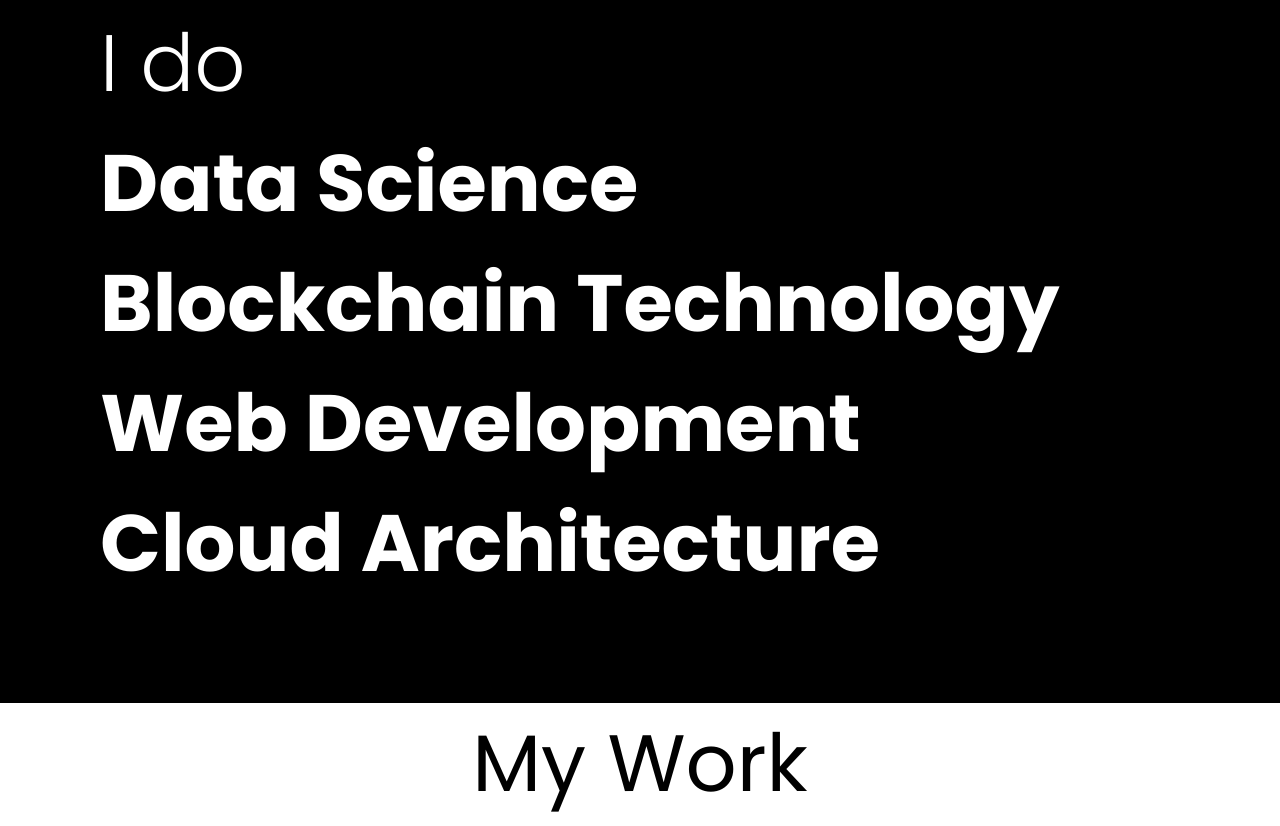
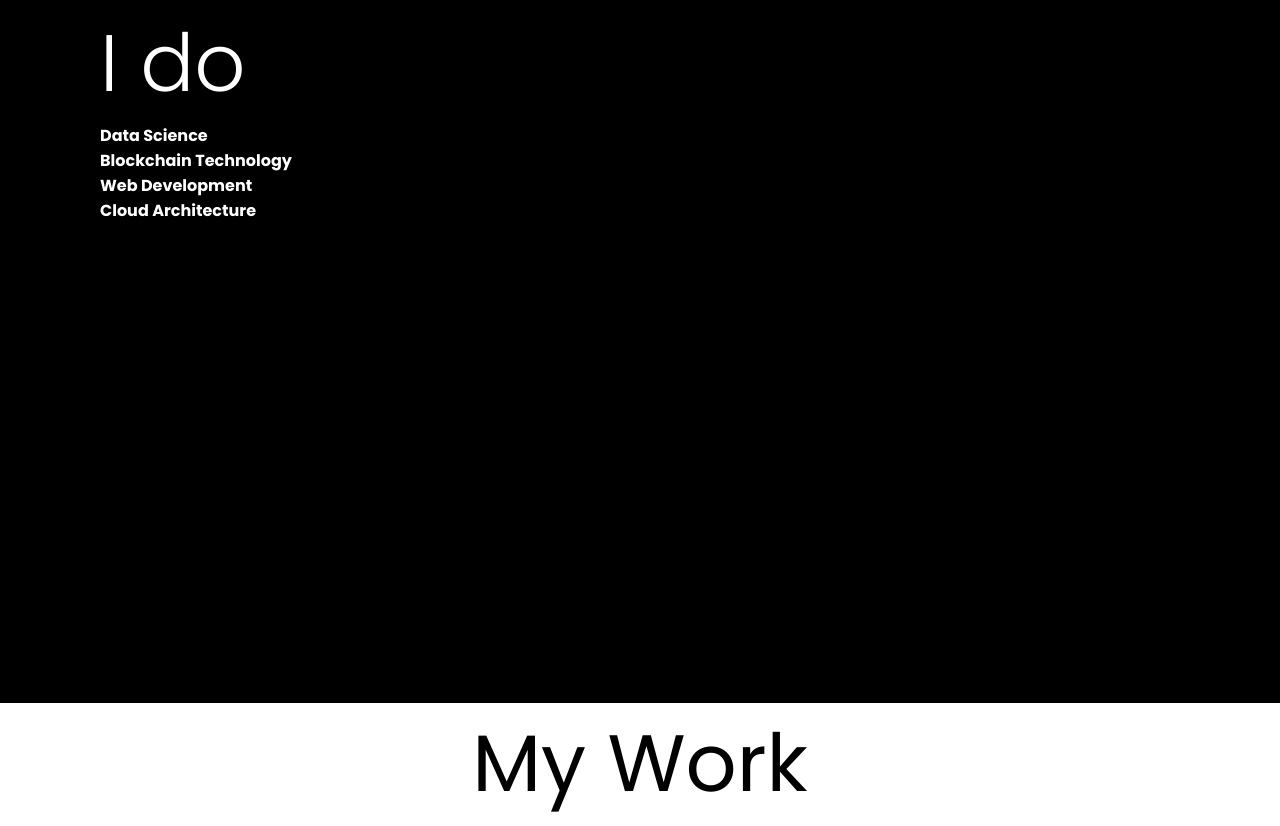
Before and after one commit to Soap89/soap89.github.io, a plain HTML site: page index.html in a window 1280 px wide. Shown: the part 897-1723 px from the top of the page. Drawn offline with nearby package versions, Linux system fonts and the light colour scheme.

Commit message:
Update index.html

```diff
--- a/index.html
+++ b/index.html
@@ -45,11 +45,11 @@
     <!-- slide 2 -->
     <div class="fullpage" style="background-color: #000000;">
         <div class="padding-4">
-            <p class="light-f big-f white-f">I do </p>
-            <p class="bold-f big-f white-f">Data Science</p>
-            <p class="bold-f big-f white-f">Blockchain Technology </p>
-            <p class="bold-f big-f white-f">Web Development</p>
-            <p class="bold-f big-f white-f">Cloud Architecture</p>
+            <p class="light-f big-f white-f">I do</p>
+            <p class="bold-f small-f white-f">Data Science</p>
+            <p class="bold-f small-f white-f">Blockchain Technology </p>
+            <p class="bold-f small-f white-f">Web Development</p>
+            <p class="bold-f small-f white-f">Cloud Architecture</p>
         </div>
     </div>
     <!-- slide 2 -->
@@ -145,11 +145,11 @@
         </p>
 
         <a class="big-f bold-f link" href="mailto:danielcychan@hotmail.com">
-            contact@mywebsite.com
+            danielcychan@hotmail.com
         </a>
 
         <a class="big-f bold-f link" href="tel:+85255727527">
-            +91 98765 43210
+            +852 5572 7527
         </a>
 
     </div>
```
